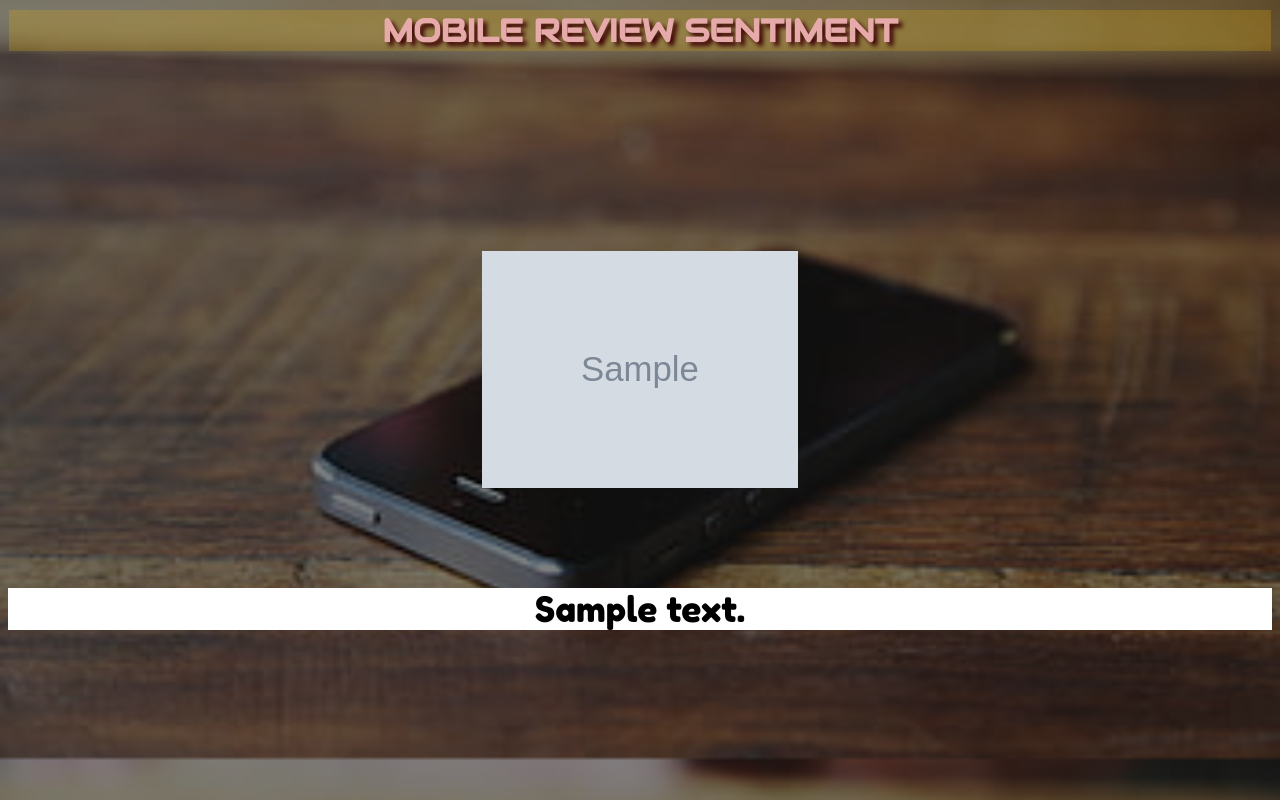
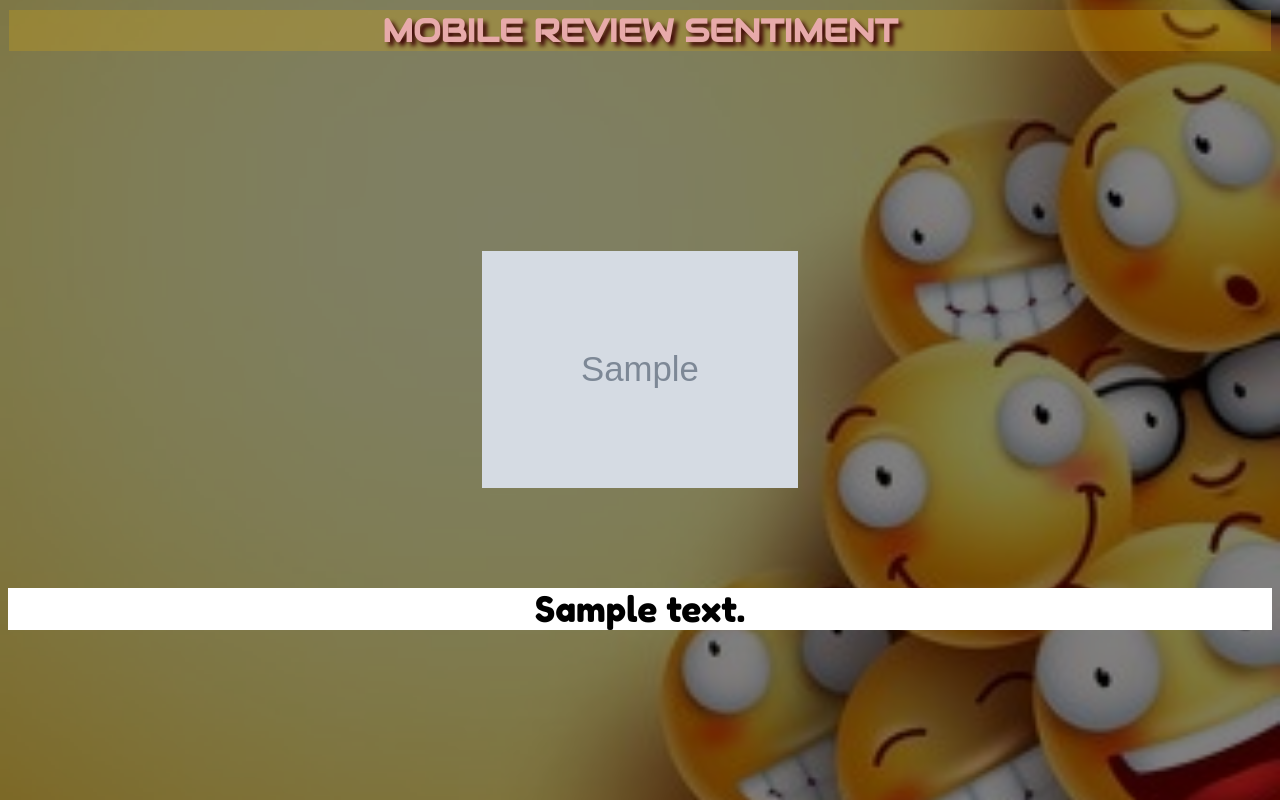
Before and after one commit to ShazamZX/Mobile-Review-NLP, a Flask app: template templates/predict.html in a window 1280 px wide. Run offline with Flask 2, Linux system fonts and the light colour scheme; the template is opened without the code that fills it: most values are stand-ins (such as "Sample title", 1, 10 or a date in 2020); grey boxes marked "Sample" are stand-in pictures; parts of the project's set-up code (start-up, migrations or seed data) failed here and were passed over.

Commit message:
Update predict.html

```diff
--- a/templates/predict.html
+++ b/templates/predict.html
@@ -48,7 +48,7 @@
     }
 
     body{
-        background-image: linear-gradient(rgba(0,0,0,0.5),rgba(0,0,0,0.5)), url(../../static/bg.jpg);
+        background-image: linear-gradient(rgba(0,0,0,0.5),rgba(0,0,0,0.5)), url(../../static/bg1.jpg);
 
         background-size: cover;
         background-position: center ;
```
